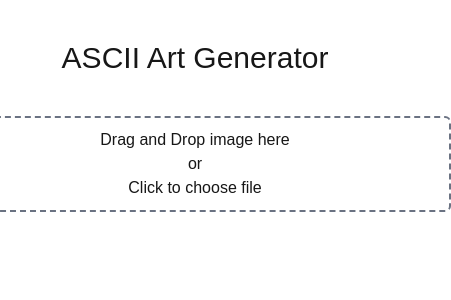
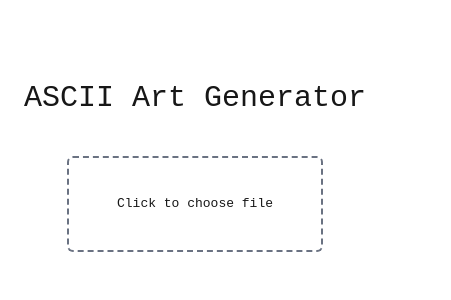
Before and after one commit to amalsaju/ascii-art, a Next.js app in the folder ascii-art/: page / in a window 390 px wide. Shown: the top 300 px of the page, 451 px wide, since content can reach past the window. Built offline with nearby package versions, Linux system fonts and the light colour scheme.

Commit message:
Fix: Fixed the ascii issues in mobile + other visual refactors

```diff
--- a/ascii-art/src/app/custom-file-picker.tsx
+++ b/ascii-art/src/app/custom-file-picker.tsx
@@ -53,6 +53,8 @@ export function CustomFilePicker(): React.JSX.Element {
 
 	const updateImage = (event: ChangeEvent<HTMLInputElement>) => {
 		if (event.target.files && event.target.files[0]) {
+			const asciiImage = document.querySelector("pre#ascii") as HTMLPreElement;
+			asciiImage.innerHTML = "";
 			const file = event.target.files[0];
 			setImageFile(file);
 			const reader = new FileReader();
@@ -121,11 +123,34 @@ export function CustomFilePicker(): React.JSX.Element {
 			}
 			// context.putImageData(imageData, 0, 0);
 
+			// Unicode Character “█” (U+2588)
 			const grayRamp = ' .:coPO?@█';
 			const rampLength = grayRamp.length;
 
 			const getCharactersForGrayScale = (grayScale: number): string => grayRamp[Math.ceil((rampLength - 1) * grayScale / 255)];
 
+			for (let i = 0; i < grayRamp.length; i++) {
+				const span = document.createElement('span');
+				span.textContent = grayRamp[i];
+				asciiImage.appendChild(span);
+				console.log("Width of :", grayRamp[i], " is : ", span.getBoundingClientRect().width);
+				asciiImage.removeChild(span);
+			}
+
+			const getCharacterWidth = (character: string): number => {
+				const span = document.createElement('span');
+				span.textContent = character;
+				asciiImage.appendChild(span);
+				const width = span.getBoundingClientRect().width;
+				asciiImage.removeChild(span);
+				return width;
+			}
+
+			// The width of this specific character is different on android
+			// And hence we need to accomodate for it
+			const characterWidth = getCharacterWidth("█");
+
+			// Clear the pre tag
 			asciiImage.innerHTML = "";
 
 			const drawAscii = (preTag: HTMLPreElement, grayScales: number[], width: number): void => {
@@ -134,6 +159,9 @@ export function CustomFilePicker(): React.JSX.Element {
 					const nextChars = getCharactersForGrayScale(grayScales[i]);
 					const span = document.createElement('span');
 					span.textContent = nextChars;
+					if (characterWidth == 8 && nextChars != "█") {
+						span.style = "letter-spacing: 3.2px;"
+					}
 					if (outputColor == "color") {
 
 						span.style.color = `rgb(
@@ -150,6 +178,7 @@ export function CustomFilePicker(): React.JSX.Element {
               )`;;
 					}
 					preTag.appendChild(span);
+					// console.log("Width of : ", nextChars, " : ", span.getBoundingClientRect().width);
 					if ((i + 1) % width === 0) {
 						const lineBreak = document.createElement('br');
 						preTag.appendChild(lineBreak);
@@ -193,12 +222,15 @@ export function CustomFilePicker(): React.JSX.Element {
 
 	return (
 		<div className="flex flex-col gap-[1.5] p-[2.5] mt-10 justify-center items-center">
-            <div className="flex flex-col p-[0.5] min-h-24 border-2 border-dashed border-gray-500 rounded-md flex cursor-pointer h-fit min-w-[32rem] justify-center items-center w-1/2" onDragOver={handleDragOver} onDrop={handleFileDrop} onClick={handleImageUploadClick}>
+			<div>
+				<h1 className="text-3xl w-full text-center my-10">ASCII Art Generator</h1>
+			</div>
+			<div className="flex flex-col p-[0.5] min-w-[16rem] min-h-[6rem] border-2 border-dashed border-gray-500 rounded-md flex cursor-pointer md:min-w-[32rem] md:max-w-48 justify-center items-center md:w-1/2" onDragOver={handleDragOver} onDrop={handleFileDrop} onClick={handleImageUploadClick}>
 				<div>
 					{imageFile ? (
-                        <img className="w-full p-5 rounded-md self-start object-cover" src={URL.createObjectURL(imageFile)} alt="Uploaded image" />
+						<img className="max-w-48 p-5 rounded-md self-start object-scale-down" src={URL.createObjectURL(imageFile)} alt="Uploaded image" />
 					) : (
-                        <p className="text-center">Drag and Drop image here <br /> or <br /> Click to choose file </p>
+						<p className="text-center text-md md:text-lg">Click to choose file </p>
 					)}
 				</div>
 				<div>
@@ -206,7 +238,7 @@ export function CustomFilePicker(): React.JSX.Element {
 				</div>
 			</div>
 			{imageFile &&
-                <div className="flex gap-4">
+				<div className="flex gap-4 mt-3">
 					<div>
 						<input type="radio" value="grayscale" name="outputTypeColor" checked={outputColor == "grayscale"} onChange={() => setOutputColor("grayscale")} /> Grayscale
 					</div>
@@ -225,17 +257,23 @@ export function CustomFilePicker(): React.JSX.Element {
 				<canvas className="hidden" ref={canvasRef}></canvas>
 			</div>
 
-            <div className="flex gap-4">
-                <div className="flex flex-col items-center gap-2">
-                    <div>
+			<div className="flex gap-4 mb-20">
+				<div className="flex flex-col gap-2 items-center">
+					<div className="mb-5 h-[300px] w-[300px] overflow-scroll md:h-full md:w-full md:overflow-auto text-nowrap">
 						<pre
 							style={{ fontSize: `${textFontSize}px`, lineHeight: `${textLineHeight}px`, letterSpacing: `${textLetterSpacing}px` }}
 							id="ascii"></pre>
 					</div>
 					{converted &&
+						<div className="flex flex-row gap-2 mx-4">
+							{/* <div className="">
+								<button className="rounded-xl bg-blue-800 hover:bg-blue-600 p-2 md:p-4" onClick={downloadImage}>Download as image</button>
+								<ToastContainer />
+							</div> */}
 							<div className="">
-                            <button className="rounded-xl bg-blue-800 hover:bg-blue-600 p-4" onClick={copyTextAndNotify}>Copy ascii text to clipboard</button>
+								<button className="rounded-xl bg-blue-800 hover:bg-blue-600 p-2 md:p-4" onClick={copyTextAndNotify}>Copy to clipboard</button>
 								<ToastContainer />
+							</div>
 						</div>}
 				</div>
 			</div>
--- a/ascii-art/src/app/globals.css
+++ b/ascii-art/src/app/globals.css
@@ -23,7 +23,6 @@
 body {
   background: var(--background);
   color: var(--foreground);
-  font-family: Arial, Helvetica, sans-serif;
-  overflow-x: scroll;
-  overflow-y: scroll;
+  font-family: monospace;
+  overflow: auto;
 }
--- a/ascii-art/src/app/layout.tsx
+++ b/ascii-art/src/app/layout.tsx
@@ -1,10 +1,15 @@
 import type { Metadata } from "next";
 import "./globals.css";
+import { Roboto_Mono } from 'next/font/google';
 
 export const metadata: Metadata = {
   title: "ASCII Art Generator",
   description: "Convert images into ASCII Art",
 };
+
+const roboto = Roboto_Mono({
+  subsets: ['latin']
+});
 
 export default function RootLayout({
   children,
@@ -12,7 +17,7 @@ export default function RootLayout({
   children: React.ReactNode;
 }>) {
   return (
-    <html lang="en">
+    <html lang="en" className={roboto.className}>
       <body>
         {children}
       </body>
--- a/ascii-art/src/app/page.tsx
+++ b/ascii-art/src/app/page.tsx
@@ -4,8 +4,7 @@ import { CustomFilePicker } from "./custom-file-picker";
 
 export default function Home() {
   return (
-    <div>
-      <h1 className="text-3xl w-full text-center mt-10">ASCII Art Generator</h1>
+    <div className="w-full">
       <CustomFilePicker />
     </div>
   );
```
Lines whose indentation alone changed are shown as unchanged.
